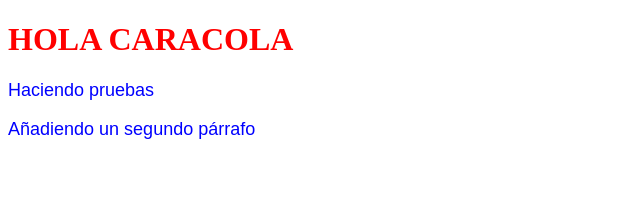
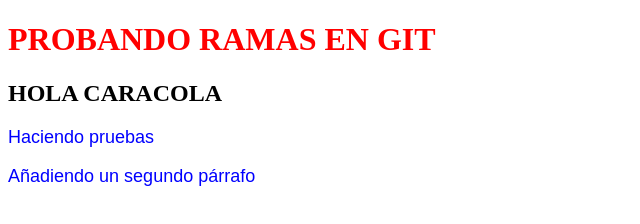
Before and after one commit to Lezaun1991/Git_GitHub, a plain HTML site: page index.html in a window 1280 px wide. Shown: the whole page, without its empty margins (0-640 px from the left). Drawn offline with Linux system fonts and the light colour scheme.

Commit message:
Cambios en la primeraRama hemos añadido un H1 y el H1 ahora es H2

```diff
--- a/index.html
+++ b/index.html
@@ -17,7 +17,8 @@
     </style>
 </head>
 <body>
-    <h1>HOLA CARACOLA</h1>
+    <h1>PROBANDO RAMAS EN GIT</h1>
+    <H2>HOLA CARACOLA</H2>
     <p class="mi-parrafo">Haciendo pruebas</p>
     <p class="mi-parrafo">Añadiendo un segundo párrafo</p>
 </body>
```
